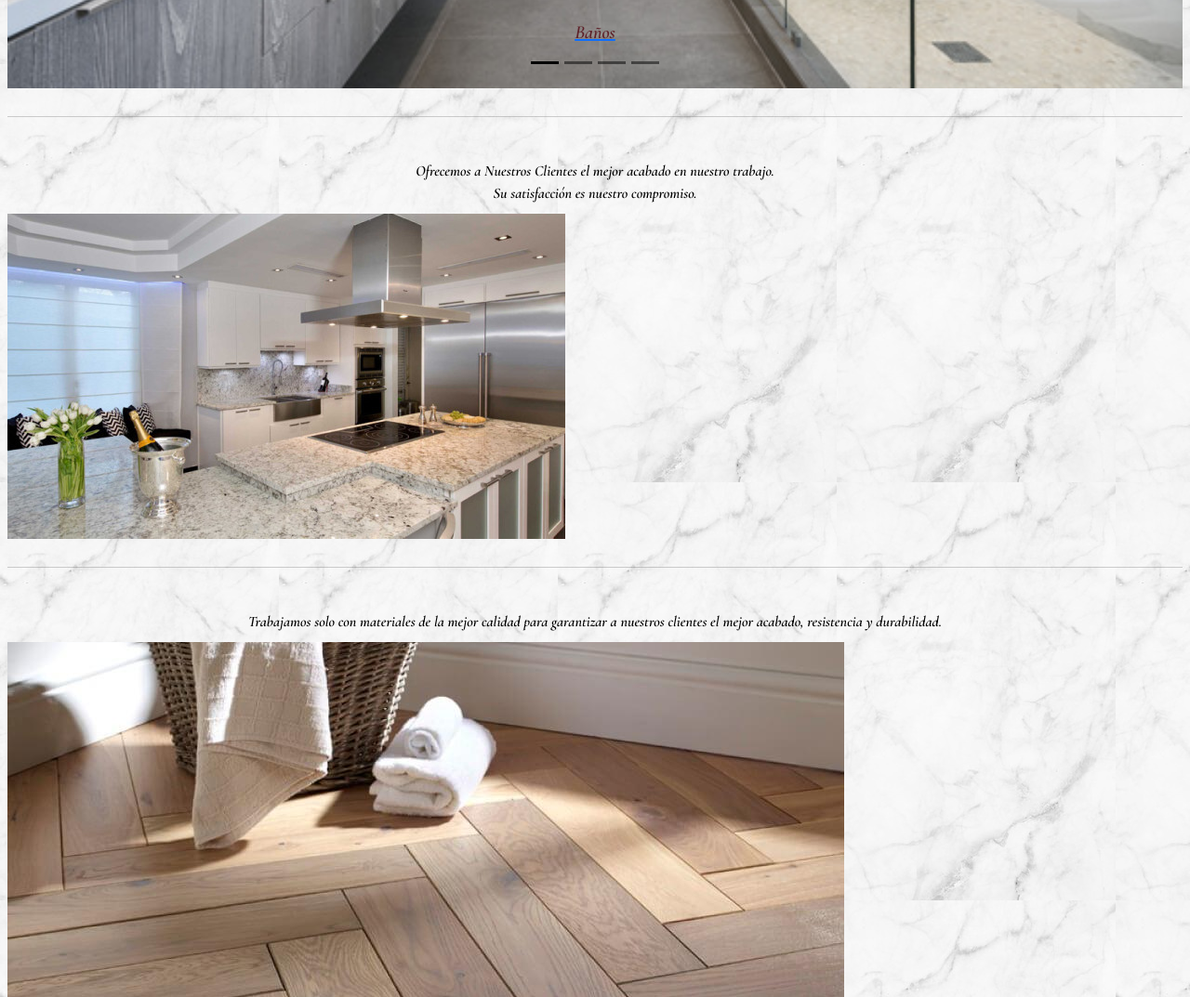
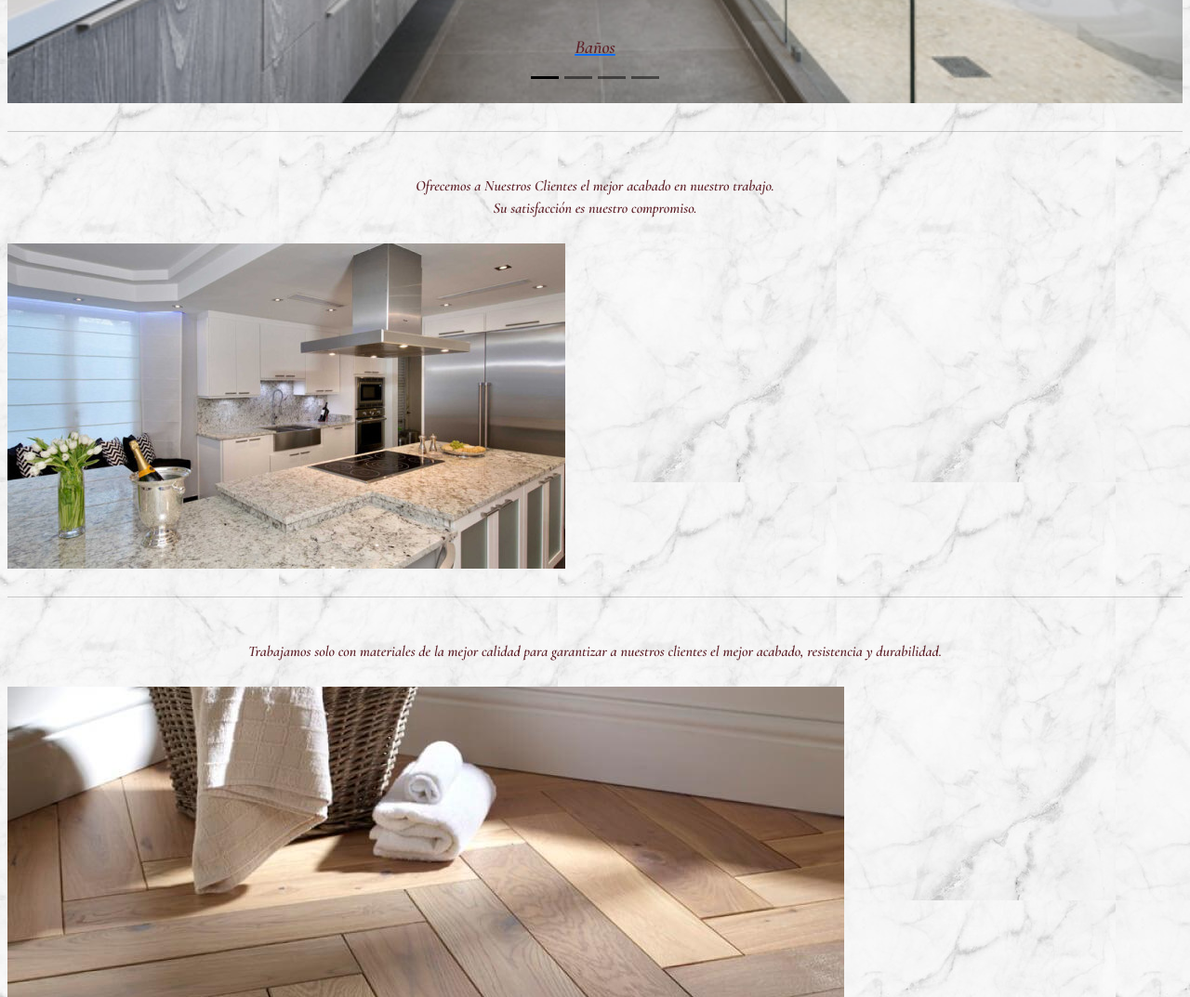
Before and after one commit to Luis1Gonzalez/ION, a plain HTML site: page index.html in a window 1280 px wide. Shown: the part 831-1904 px from the top of the page at 93% size. Drawn offline with nearby package versions, Linux system fonts and the light colour scheme.

Commit message:
Add files via upload
cambios en <p> general.

```diff
--- a/estilos.css
+++ b/estilos.css
@@ -78,7 +78,6 @@ body {
 }
 
 .desc-carousel {
-  color: #5e2129;
   text-align: center;
   padding: 10px;
   font-size: 20px;
@@ -140,6 +139,10 @@ footer {
   font-size: 20px;
 }
 
+p{
+  color:#5e2129;
+}
+
 hr {
   color: #444;
   margin-top: 30px;
--- a/index.html
+++ b/index.html
@@ -71,7 +71,7 @@
       <div id="apart1">
 
         <div class="desc-carousel">
-          Realizamos reformas de todo tipo de Ambientes a medida y con la mas alta calidad, contactanos y te haremos tu presupuesto.
+          <p>Realizamos reformas de todo tipo de Ambientes a medida y con la mas alta calidad, contactanos y te haremos tu presupuesto.</p>
         </div>
 
         <div id="carouselExampleDark" class="carousel carousel-dark slide" data-bs-ride="carousel">
@@ -124,7 +124,8 @@
 
 
   <div id="apart2">
-    <div class="calidad">Ofrecemos a Nuestros Clientes el mejor acabado en nuestro trabajo. <br> Su satisfacción es nuestro compromiso.<br>
+    <div class="calidad">
+      <p>Ofrecemos a Nuestros Clientes el mejor acabado en nuestro trabajo. <br> Su satisfacción es nuestro compromiso.</p>
     </div>
     <div class="calidad-imagen">
       <img src="imagen/cali1.jpg" alt="">
@@ -135,7 +136,8 @@
 
 
   <div id="apart3">
-    <div class="materiales">Trabajamos solo con materiales de la mejor calidad para garantizar a nuestros clientes el mejor acabado, resistencia y durabilidad.<br>
+    <div class="materiales">
+      <p>Trabajamos solo con materiales de la mejor calidad para garantizar a nuestros clientes el mejor acabado, resistencia y durabilidad.</p>
     </div>
     <div class="materiales-imagen">
       <img src="imagen/mat1.png" alt="">
```
